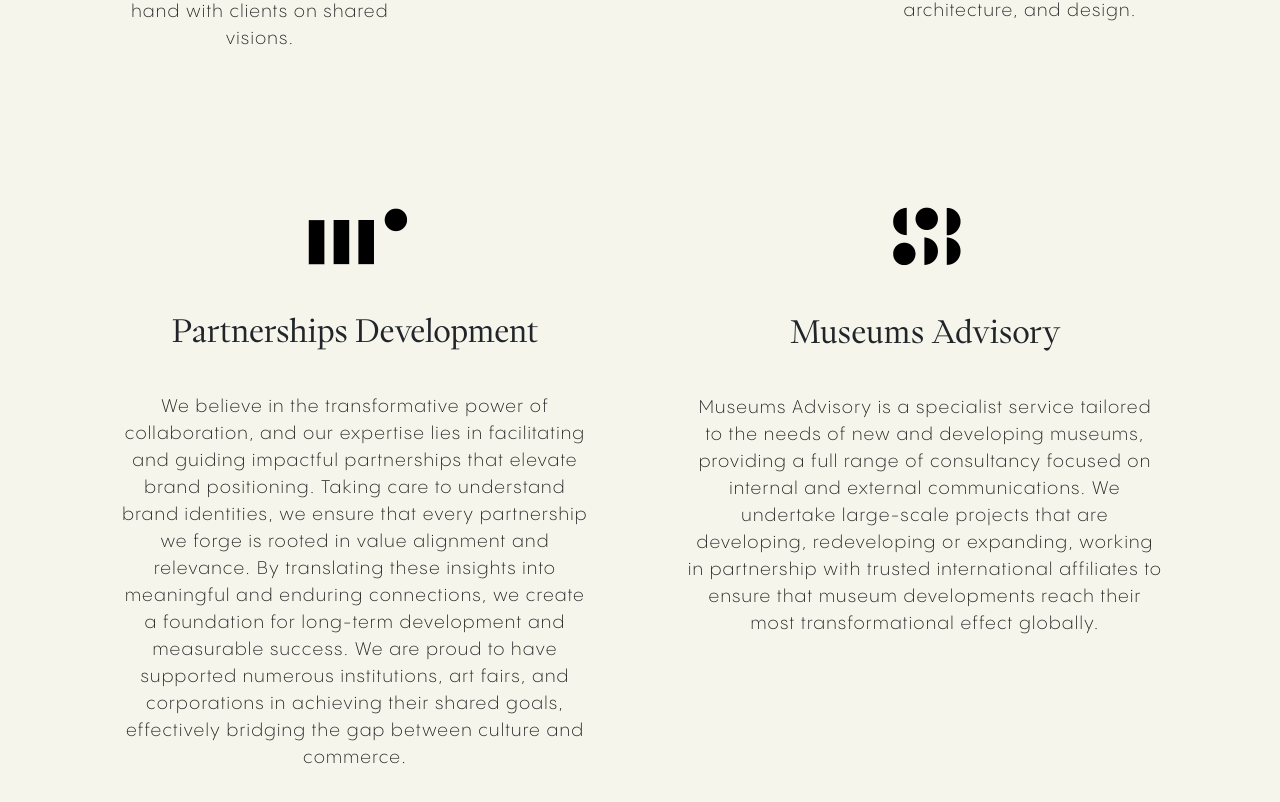
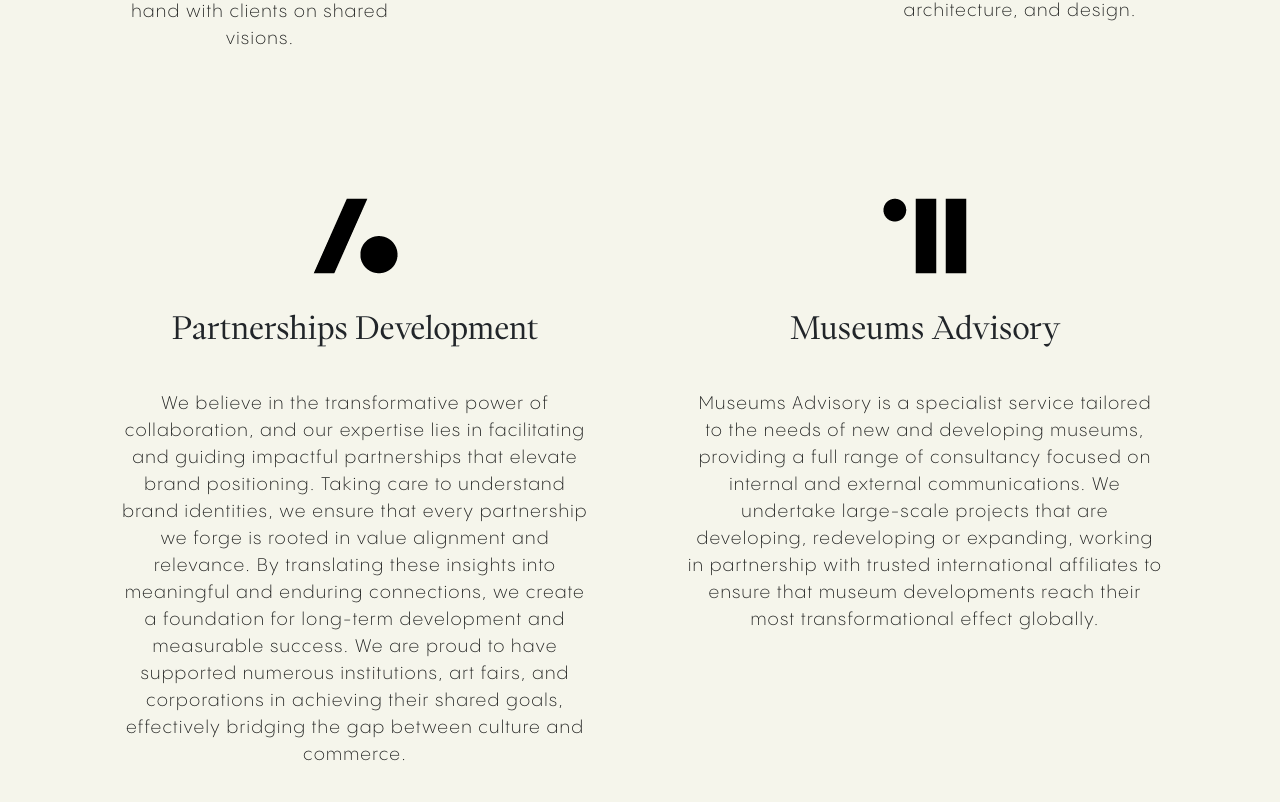
Before and after one commit to sohanthink/care, a plain HTML site: page index.html in a window 1280 px wide. Shown: the part 3220-4022 px from the top of the page. Drawn offline with Linux system fonts and the light colour scheme.

Commit message:
service icon updated

```diff
--- a/index.html
+++ b/index.html
@@ -169,7 +169,7 @@
           <div class="col-lg-6 col-sm-12">
             <div class="service_card">
               <div class="img">
-                <img src="assets/images/service/3.png" alt="service icon" />
+                <img src="assets/images/service/4.png" alt="service icon" />
               </div>
               <div class="title"><h3>Partnerships Development</h3></div>
               <div class="description">
@@ -192,7 +192,7 @@
           <div class="col-lg-6 col-sm-12">
             <div class="service_card">
               <div class="img">
-                <img src="assets/images/service/1.png" alt="service icon" />
+                <img src="assets/images/service/5.png" alt="service icon" />
               </div>
               <div class="title"><h3>Museums Advisory</h3></div>
               <div class="description">
```
Also changed, not shown: assets/images/service/4.png (added), assets/images/service/5.png (added).
